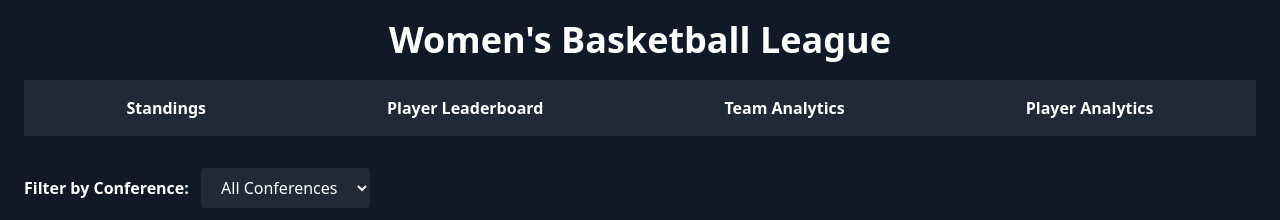
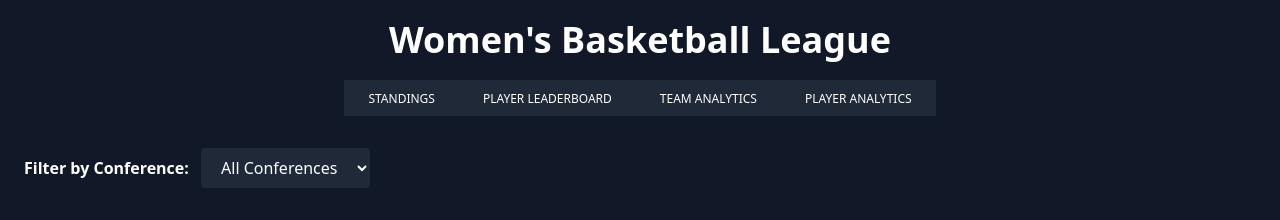
Before and after one commit to ojadeyemi/USPORTS-BBALL-WEBAPP, a Flask app: page /wbb in a window 1280 px wide. Shown: the part 56-276 px from the top of the page. Run offline with Flask 3, Linux system fonts and the light colour scheme; data that the repository does not hold is empty.

Commit message:
customize nav buttons

```diff
--- a/backend/static/css/output.css
+++ b/backend/static/css/output.css
@@ -647,6 +647,10 @@ video {
   display: flex;
 }
 
+.inline-flex {
+  display: inline-flex;
+}
+
 .table {
   display: table;
 }
@@ -681,6 +685,10 @@ video {
 
 .w-1\/12 {
   width: 8.333333%;
+}
+
+.w-1\/4 {
+  width: 25%;
 }
 
 .w-full {
@@ -751,6 +759,10 @@ video {
 
 .rounded-lg {
   border-radius: 0.5rem;
+}
+
+.rounded-md {
+  border-radius: 0.375rem;
 }
 
 .border {
@@ -881,6 +893,18 @@ video {
   padding-left: 0.75rem;
 }
 
+.pb-2 {
+  padding-bottom: 0.5rem;
+}
+
+.pt-2 {
+  padding-top: 0.5rem;
+}
+
+.pt-2\.5 {
+  padding-top: 0.625rem;
+}
+
 .text-left {
   text-align: left;
 }
@@ -941,6 +965,10 @@ video {
   font-weight: 600;
 }
 
+.uppercase {
+  text-transform: uppercase;
+}
+
 .leading-6 {
   line-height: 1.5rem;
 }
@@ -955,6 +983,10 @@ video {
 
 .leading-relaxed {
   line-height: 1.625;
+}
+
+.leading-normal {
+  line-height: 1.5;
 }
 
 .text-black {
@@ -1039,6 +1071,10 @@ video {
   transition-duration: 500ms;
 }
 
+.duration-150 {
+  transition-duration: 150ms;
+}
+
 .ease-in-out {
   transition-timing-function: cubic-bezier(0.4, 0, 0.2, 1);
 }
@@ -1114,6 +1150,12 @@ video {
   box-shadow: var(--tw-ring-offset-shadow), var(--tw-ring-shadow), var(--tw-shadow, 0 0 #0000);
 }
 
+.focus\:ring-0:focus {
+  --tw-ring-offset-shadow: var(--tw-ring-inset) 0 0 0 var(--tw-ring-offset-width) var(--tw-ring-offset-color);
+  --tw-ring-shadow: var(--tw-ring-inset) 0 0 0 calc(0px + var(--tw-ring-offset-width)) var(--tw-ring-color);
+  box-shadow: var(--tw-ring-offset-shadow), var(--tw-ring-shadow), var(--tw-shadow, 0 0 #0000);
+}
+
 .focus\:ring-indigo-200:focus {
   --tw-ring-opacity: 1;
   --tw-ring-color: rgb(199 210 254 / var(--tw-ring-opacity));
@@ -1129,13 +1171,35 @@ video {
   background-color: rgb(109 40 217 / var(--tw-bg-opacity));
 }
 
+@media (prefers-reduced-motion: reduce) {
+  .motion-reduce\:transition-none {
+    transition-property: none;
+  }
+}
+
 @media (min-width: 640px) {
+  .sm\:flex-col {
+    flex-direction: column;
+  }
+
+  .sm\:items-center {
+    align-items: center;
+  }
+
   .sm\:pl-4 {
     padding-left: 1rem;
   }
 }
 
 @media (min-width: 768px) {
+  .md\:flex-col {
+    flex-direction: column;
+  }
+
+  .md\:items-center {
+    align-items: center;
+  }
+
   .md\:pl-6 {
     padding-left: 1.5rem;
   }
@@ -1184,6 +1248,11 @@ video {
     color: rgb(255 255 255 / var(--tw-text-opacity));
   }
 
+  .dark\:shadow-black\/30 {
+    --tw-shadow-color: rgb(0 0 0 / 0.3);
+    --tw-shadow: var(--tw-shadow-colored);
+  }
+
   .dark\:hover\:bg-gray-600:hover {
     --tw-bg-opacity: 1;
     background-color: rgb(75 85 99 / var(--tw-bg-opacity));
--- a/backend/templates/league.html
+++ b/backend/templates/league.html
@@ -5,26 +5,31 @@
     {{ league }} Basketball League
   </h1>
   <!-- Navigation -->
-  <div>
-    <nav class="grid grid-flow-col justify-stretch bg-gray-800 px-3 py-2 mb-5 ">
-      <button id="standingsBtn"
-        class="text-white font-semibold hover:bg-gray-900 hover:text-violet-300 active:bg-violet-700 focus:outline-none  focus:ring focus:ring-slate-900 px-4 py-2 transition duration-300">
+  <div class="flex justify-center sm:flex-col sm:items-center md:flex-col md:items-center">
+    <div
+      class="inline-flex justify-stretch rounded-md shadow-primary-3 transition duration-150 ease-in-out hover:bg-primary-accent-300 hover:shadow-primary-2 focus:bg-primary-accent-300 focus:shadow-primary-2 focus:outline-none focus:ring-0 active:bg-primary-600 active:shadow-primary-2 motion-reduce:transition-none dark:shadow-black/30 dark:hover:shadow-dark-1 dark:focus:shadow-dark-1 dark:active:shadow-dark-1"
+      role="group">
+      <button id="standingsBtn" type="button"
+        class="inline-block bg-gray-800 px-6 pb-2 pt-2.5 text-xs font-medium uppercase leading-normal text-white transition duration-300 hover:bg-gray-900 hover:text-violet-300 active:bg-violet-700 focus:outline-none focus:ring focus:ring-slate-900 motion-reduce:transition-none"
+        data-twe-ripple-init data-twe-ripple-color="light">
         Standings
       </button>
-      <button id="leaderboardBtn"
-        class="text-white font-semibold hover:bg-gray-900 hover:text-violet-300 active:bg-violet-700  focus:outline-none focus:ring focus:ring-slate-900 px-4 py-2 transition duration-300">
-
+      <button id="leaderboardBtn" type="button"
+        class="inline-block bg-gray-800 px-6 pb-2 pt-2.5 text-xs font-medium uppercase leading-normal text-white transition duration-300 hover:bg-gray-900 hover:text-violet-300 active:bg-violet-700 focus:outline-none focus:ring focus:ring-slate-900 motion-reduce:transition-none"
+        data-twe-ripple-init data-twe-ripple-color="light">
         Player Leaderboard
       </button>
-      <button id="teamAnalyticsBtn"
-        class="text-white font-semibold hover:bg-gray-900 hover:text-violet-300 active:bg-violet-700  focus:outline-none focus:ring focus:ring-slate-900 px-4 py-2 transition duration-300">
+      <button id="teamAnalyticsBtn" type="button"
+        class="inline-block bg-gray-800 px-6 pb-2 pt-2.5 text-xs font-medium uppercase leading-normal text-white transition duration-300 hover:bg-gray-900 hover:text-violet-300 active:bg-violet-700 focus:outline-none focus:ring focus:ring-slate-900 motion-reduce:transition-none"
+        data-twe-ripple-init data-twe-ripple-color="light">
         Team Analytics
       </button>
-      <button id="playerAnalyticsBtn"
-        class="text-white font-semibold hover:bg-gray-900 hover:text-violet-300 active:bg-violet-700 focus:outline-none focus:ring focus:ring-slate-900 px-4 py-2 transition duration-300">
+      <button id="playerAnalyticsBtn" type="button"
+        class="inline-block bg-gray-800 px-6 pb-2 pt-2.5 text-xs font-medium uppercase leading-normal text-white transition duration-300 hover:bg-gray-900 hover:text-violet-300 active:bg-violet-700 focus:outline-none focus:ring focus:ring-slate-900 motion-reduce:transition-none"
+        data-twe-ripple-init data-twe-ripple-color="light">
         Player Analytics
       </button>
-    </nav>
+    </div>
   </div>
   <div id="standings-section" style="display: block">
     <div id="filters" class="text-left mt-8 mb-8">
@@ -292,22 +297,37 @@
   </div>
 
   <div id="teamanalytics-section" style="display: none">
-    <div class="flex justify-center items-center h-screen">
-      <p
-        class="text-4xl font-bold text-center text-white glow shadow-lg relative top-[-10px] hover:text-violet-300 px-4 py-2 transition duration-1000">
-        <br>TEAM ANALYTICS SECTION</br> COMING SOON!
-      </p>
+    <div class="max-h-screen flex flex-col justify-center items-center">
+      <img src="https://www.svgrepo.com/show/426192/cogs-settings.svg" alt="Logo" class="mb-8 h-40">
+      <h1 class="text-4xl md:text-5xl lg:text-6xl font-bold text-center text-gray-700 dark:text-white mb-4">This page
+        is
+        under maintenance</h1>
+      <p class="text-center text-gray-500 dark:text-gray-300 text-lg md:text-xl lg:text-2xl mb-8">We're working hard
+        to
+        improve the user experience. Stay tuned!</p>
+      <div class="flex space-x-4">
+        <a href="/#bottom"
+          class="bg-gray-800 hover:bg-gray-700 text-white font-bold py-3 px-6 rounded dark:bg-gray-700 dark:hover:bg-gray-600">Contact
+          Me</a>
+        <a href="#" onclick="window.location.reload(true);"
+          class="border-2 border-gray-800 text-black font-bold py-3 px-6 rounded dark:text-white dark:border-white">Standings</a>
+      </div>
     </div>
   </div>
 
   <div id="playeranalytics-section" style="display: none">
     <div class="max-h-screen flex flex-col justify-center items-center">
       <img src="https://www.svgrepo.com/show/426192/cogs-settings.svg" alt="Logo" class="mb-8 h-40">
-      <h1 class="text-4xl md:text-5xl lg:text-6xl font-bold text-center text-gray-700 dark:text-white mb-4">This page is under maintenance</h1>
-      <p class="text-center text-gray-500 dark:text-gray-300 text-lg md:text-xl lg:text-2xl mb-8">We're working hard to improve the user experience. Stay tuned!</p>
+      <h1 class="text-4xl md:text-5xl lg:text-6xl font-bold text-center text-gray-700 dark:text-white mb-4">This page is
+        under maintenance</h1>
+      <p class="text-center text-gray-500 dark:text-gray-300 text-lg md:text-xl lg:text-2xl mb-8">We're working hard to
+        improve the user experience. Stay tuned!</p>
       <div class="flex space-x-4">
-        <a href="/#bottom" class="bg-gray-800 hover:bg-gray-700 text-white font-bold py-3 px-6 rounded dark:bg-gray-700 dark:hover:bg-gray-600">Contact Me</a>
-        <a href="#" onclick="window.location.reload(true);" class="border-2 border-gray-800 text-black font-bold py-3 px-6 rounded dark:text-white dark:border-white">Standings</a>
+        <a href="/#bottom"
+          class="bg-gray-800 hover:bg-gray-700 text-white font-bold py-3 px-6 rounded dark:bg-gray-700 dark:hover:bg-gray-600">Contact
+          Me</a>
+        <a href="#" onclick="window.location.reload(true);"
+          class="border-2 border-gray-800 text-black font-bold py-3 px-6 rounded dark:text-white dark:border-white">Standings</a>
       </div>
     </div>
   </div>
```
